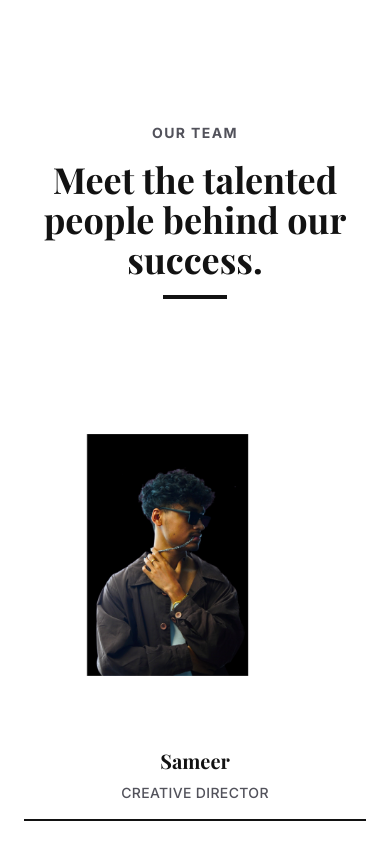
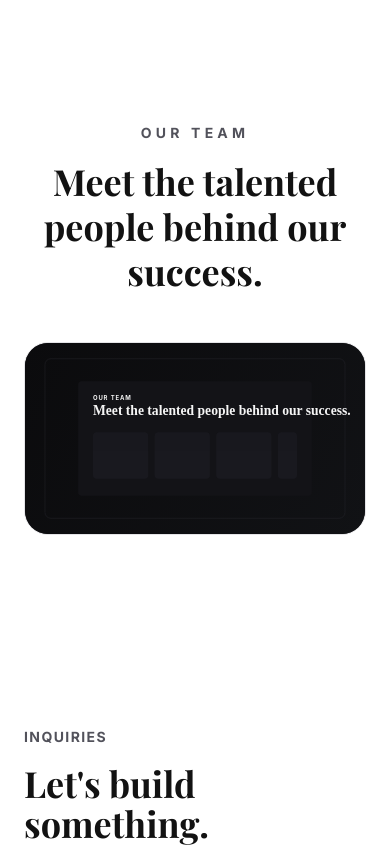
Before and after one commit to nareshprajapati12345678910-ctrl/samR1.3, a React (Vite) app in the folder portfolio/: page / in a window 390 px wide. Shown: the part 5900-6747 px from the top of the page. Built offline with nearby package versions, Linux system fonts and the light colour scheme; a web font is replaced by a local one.

Commit message:
Added Team section

```diff
--- a/portfolio/src/components/Navbar.tsx
+++ b/portfolio/src/components/Navbar.tsx
@@ -9,6 +9,7 @@ const navLinks = [
   { name: "Skills", href: "#skills" },
   { name: "Portfolio", href: "#portfolio" },
   { name: "Showcase", href: "#showcase" },
+  { name: "Team", href: "#team" },
   { name: "Contact", href: "#contact" },
 ];
 
@@ -44,8 +45,8 @@ export default function Navbar() {
   return (
     <header
       className={`fixed top-0 left-0 right-0 z-50 transition-all duration-300 ${scrolled
-          ? "bg-background/90 backdrop-blur-md border-b border-border py-4"
-          : "bg-transparent py-6"
+        ? "bg-background/90 backdrop-blur-md border-b border-border py-4"
+        : "bg-transparent py-6"
         }`}
     >
       <div className="container mx-auto flex items-center justify-between px-6 md:px-12">
--- a/portfolio/src/components/sections/TeamMembers.tsx
+++ b/portfolio/src/components/sections/TeamMembers.tsx
@@ -1,143 +1,42 @@
 import { motion } from "framer-motion";
-
-interface TeamMember {
-    id: number;
-    name: string;
-    role: string;
-    image: string;
-}
-
-const teamMembers: TeamMember[] = [
-    {
-        id: 1,
-        name: "Sameer",
-        role: "Creative Director",
-        image: "/Sameer.png"
-    },
-    {
-        id: 2,
-        name: "Naresh",
-        role: "BD Lead/Creative ",
-        image: "/Naresh.png",
-    },
-    {
-        id: 3,
-        name: "Saniya",
-        role: "Creative ",
-        image: "/Saniya.png",
-    },
-    {
-        id: 4,
-        name: "Sujal",
-        role: "Creative director",
-        image: "/Sujal.png",
-    },
-    {
-        id: 5,
-        name: "Aniket",
-        role: "Biz dev(BD) director",
-        image: "/Aniket.png",
-    },
-];
-
-const containerVariants = {
-    hidden: { opacity: 0 },
-    visible: {
-        opacity: 1,
-        transition: {
-            staggerChildren: 0.1,
-            delayChildren: 0.2,
-        },
-    },
-};
-
-const cardVariants = {
-    hidden: { opacity: 0, y: 20 },
-    visible: {
-        opacity: 1,
-        y: 0,
-        transition: {
-            duration: 0.6,
-            ease: [0.22, 1, 0.36, 1] as [number, number, number, number],
-        },
-    },
-};
+import teamImage from "@/assets/team.svg";
 
 export default function TeamMembers() {
     return (
         <section id="team" className="bg-background py-24 transition-colors duration-300 md:py-32">
             <div className="container mx-auto px-6 md:px-12">
-                {/* Section Header */}
                 <motion.div
-                    initial={{ opacity: 0, y: 20 }}
+                    initial={{ opacity: 0, y: 24 }}
                     whileInView={{ opacity: 1, y: 0 }}
                     viewport={{ once: true, margin: "-100px" }}
                     transition={{ duration: 0.6 }}
-                    className="mb-16 text-center"
+                    className="mx-auto mb-12 max-w-4xl text-center"
                 >
-                    <span className="text-sm font-bold tracking-widest uppercase text-muted-foreground mb-4 block">
-                        Our Team
+                    <span className="mb-4 block text-sm font-bold uppercase tracking-[0.3em] text-muted-foreground">
+                        OUR TEAM
                     </span>
-                    <h2 className="font-serif text-4xl md:text-5xl font-bold mb-4">
+                    <h2 className="font-serif text-4xl font-bold leading-tight text-foreground md:text-5xl">
                         Meet the talented people behind our success.
                     </h2>
-                    <div className="w-16 h-1 bg-foreground mx-auto"></div>
                 </motion.div>
 
-                {/* Team Cards Grid */}
                 <motion.div
-                    variants={containerVariants}
-                    initial="hidden"
-                    whileInView="visible"
-                    viewport={{ once: true, margin: "-100px" }}
-                    className="grid grid-cols-1 sm:grid-cols-2 lg:grid-cols-3 xl:grid-cols-5 gap-8"
+                    initial={{ opacity: 0, y: 24 }}
+                    whileInView={{ opacity: 1, y: 0 }}
+                    viewport={{ once: true, margin: "-80px" }}
+                    transition={{ duration: 0.6, delay: 0.15 }}
+                    className="mx-auto max-w-7xl"
                 >
-                    {teamMembers.map((member) => (
-                        <motion.div
-                            key={member.id}
-                            variants={cardVariants}
-                            className="group"
-                        >
-                            <div className="w-72 h-96 overflow-hidden">
-                                <img
-                                    src={member.image}
-                                    alt={member.name}
-                                    className="w-full h-full object-cover"
-                                />
-                            </div>
-
-                            {/* Overlay Effect */}
-                            <motion.div
-                                className="absolute inset-0 bg-foreground/0 group-hover:bg-foreground/10 transition-colors duration-300 rounded-lg pointer-events-none"
-                            />
-
-                            {/* Text Content */}
-                            <motion.div
-                                initial={{ opacity: 0 }}
-                                whileInView={{ opacity: 1 }}
-                                transition={{ delay: 0.1 }}
-                                className="text-center"
-                            >
-                                <h3 className="font-serif text-xl font-bold mb-2 text-foreground group-hover:text-foreground/80 transition-colors">
-                                    {member.name}
-                                </h3>
-                                <p className="text-sm font-medium tracking-wide uppercase text-muted-foreground">
-                                    {member.role}
-                                </p>
-                            </motion.div>
-
-                            {/* Bottom Border Animation */}
-                            <motion.div
-                                className="h-0.5 bg-foreground mt-4 origin-left"
-                                initial={{ scaleX: 0 }}
-                                whileInView={{ scaleX: 1 }}
-                                whileHover={{ scaleX: 1 }}
-                                transition={{ delay: 0.2, duration: 0.4 }}
-                            />
-                        </motion.div>
-                    ))}
+                    <div className="group overflow-hidden rounded-3xl border border-border bg-card/50">
+                        <img
+                            src={teamImage}
+                            alt="Our team"
+                            loading="lazy"
+                            className="h-auto w-full object-contain transition duration-700 ease-out group-hover:scale-[1.02]"
+                        />
+                    </div>
                 </motion.div>
-            </div >
-        </section >
+            </div>
+        </section>
     );
 }
```
Also changed, not shown: portfolio/src/assets/team.svg (added), 4 other files (tests, documents, lock files or other folders).
